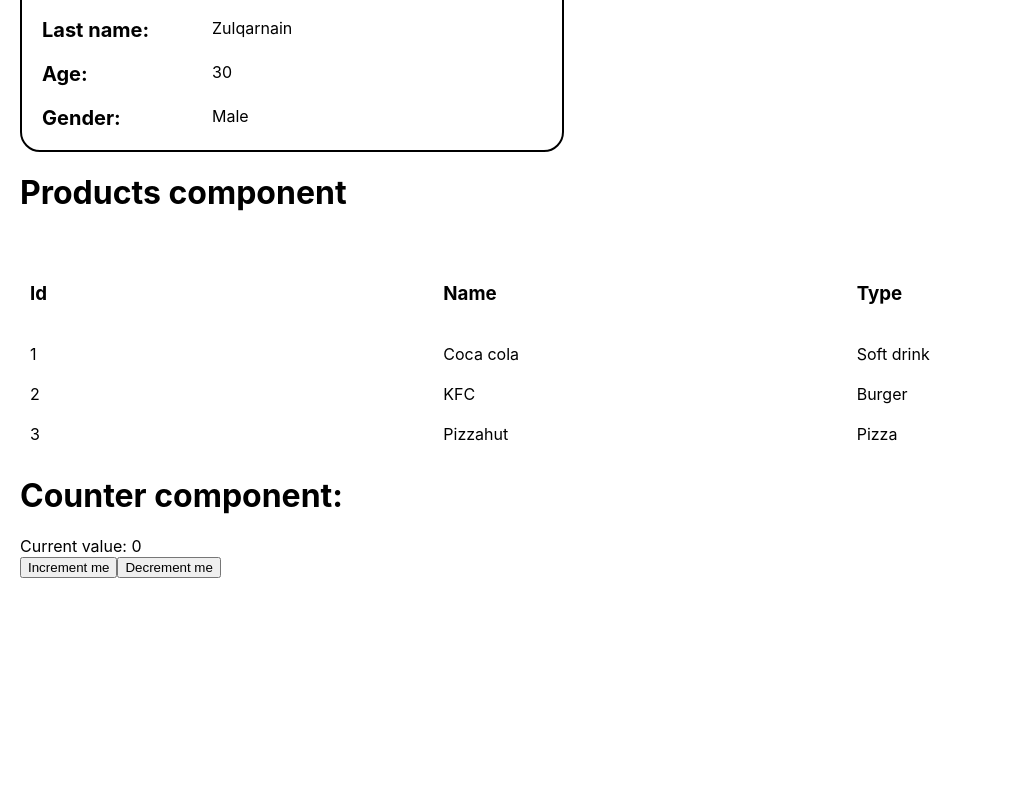
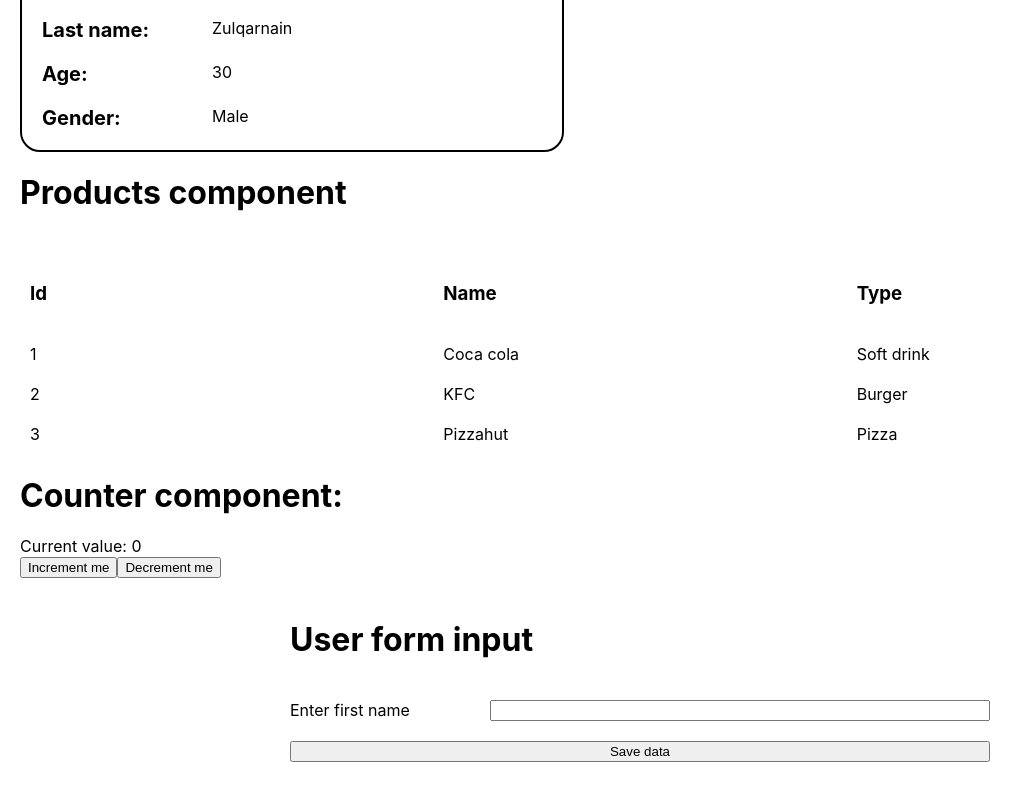
Before and after one commit to Zulqarnain-ZQ/intro-to-react, a React (Create React App) app in the folder lecture3/src/: page / in a window 1280 px wide. Shown: the part 290-1090 px from the top of the page, without its empty margins (0-1033 px from the left). Before the commit the page ends 888 px from the top, so only its background shows below. Built offline with nearby package versions, Linux system fonts and the light colour scheme; the HTML template or start-up script is replaced by a standard one.

Commit message:
Updates on lecture 3

```diff
--- a/lecture3/src/App.js
+++ b/lecture3/src/App.js
@@ -1,5 +1,4 @@
 import { useState } from "react";
-import logo from "./logo.svg";
 import "./App.css";
 import { First } from "./First";
 import { Second } from "./Second";
@@ -7,6 +6,7 @@
 import { MyIntro } from "./MyIntro";
 import { Products } from "./Products";
 import { Counter } from "./Counter";
+import { FormInput } from "./FormInput";
 
 const products = [
   {
@@ -56,6 +56,8 @@
       <Products products={products} />
 
       <Counter value={counter} setCounter={setCounter} />
+
+      <FormInput />
     </div>
   );
 }
--- /dev/null
+++ b/lecture3/src/FormInput.jsx
@@ -0,0 +1,28 @@
+import {useState} from 'react';
+import styles from "./FormInput.module.css"
+
+/**
+ * TODO: Add inputs for firstName, lastName and age
+ *
+ * Add a button to show inputted data
+ */
+export function FormInput(){
+
+const [firstName, setFirstName] = useState('');
+
+
+
+return <div className={styles.container}>
+    <h1>User form input</h1>
+
+
+    <div className={styles.form}>
+        <label>Enter first name</label>
+        <input value={firstName} onChange={(e) => setFirstName(e.target.value)} />
+    </div>
+
+    <button>Save data</button>
+</div>
+
+
+}
--- /dev/null
+++ b/lecture3/src/FormInput.module.css
@@ -0,0 +1,12 @@
+.container{
+    display: flex;
+    flex-direction: column;
+    gap:20px;
+    padding: 20px;
+    margin: auto;
+}
+
+.form {
+    display: grid;
+    grid-template-columns: 200px 500px;
+}
```
Also changed, not shown: 1 other file (tests, documents, lock files or other folders).
